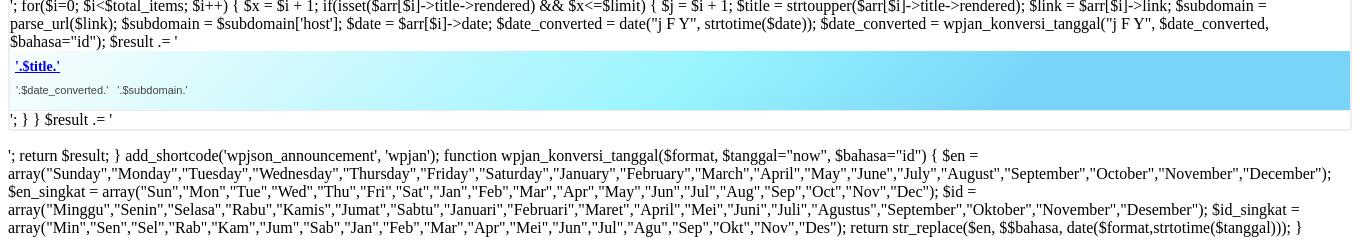
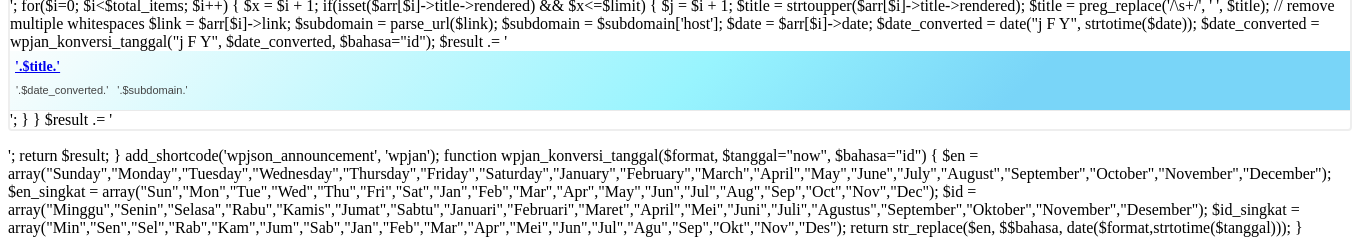
Before and after one commit to achyaryalyal/fastron, a PHP site: page /wpjson-announcement-web-parent.php in a window 1360 px wide. Shown: the part 703-948 px from the top of the page. Run offline with PHP 8.4, Linux system fonts and the light colour scheme.

Commit message:
Update wpjson-announcement-web-parent.php

```diff
--- a/wp/code-snippets/wpjson-announcement-web-parent.php
+++ b/wp/code-snippets/wpjson-announcement-web-parent.php
@@ -81,6 +81,7 @@ function wpjan() {
 		if(isset($arr[$i]->title->rendered) && $x<=$limit) {
 			$j = $i + 1;
 			$title = strtoupper($arr[$i]->title->rendered);
+			$title = preg_replace('/\s+/', ' ', $title); // remove multiple whitespaces
 			$link = $arr[$i]->link;
 			$subdomain = parse_url($link); $subdomain = $subdomain['host'];
 			$date = $arr[$i]->date;
```
